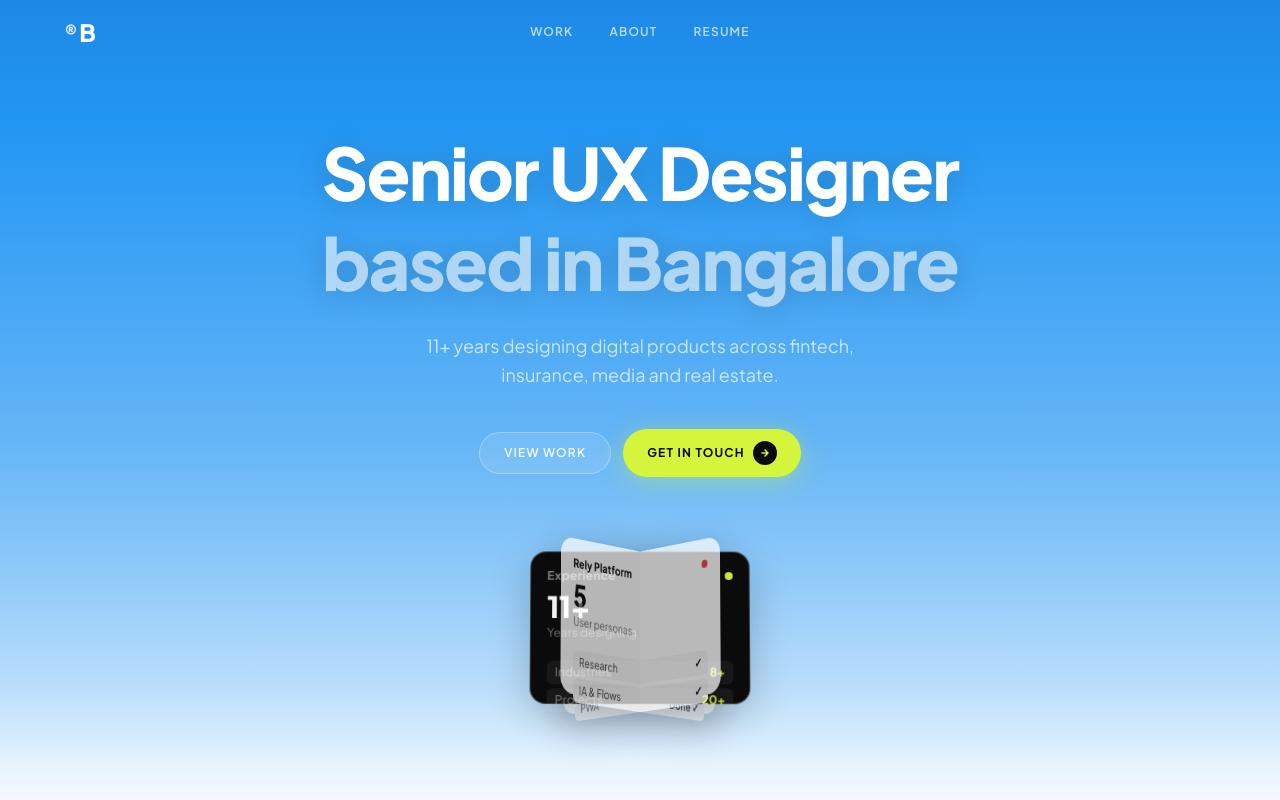
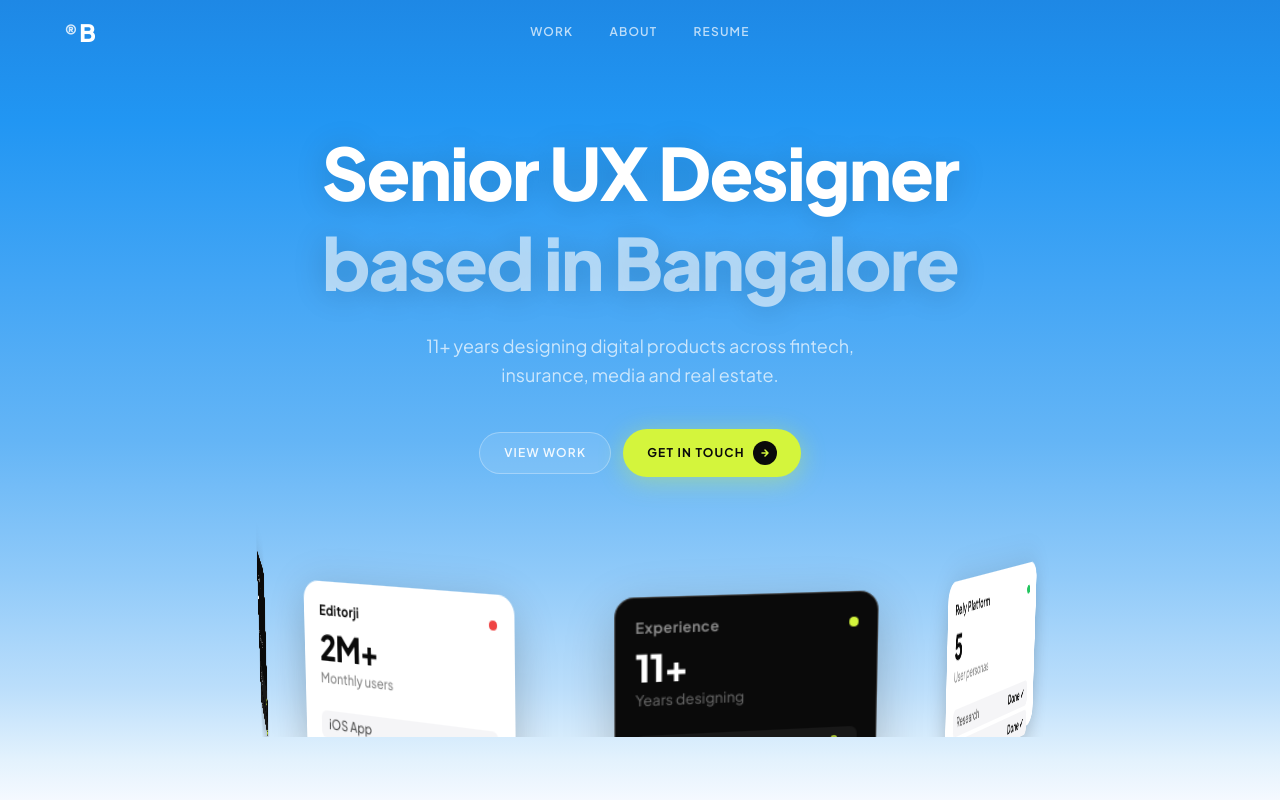
Before and after one commit to rajatbhand/rajat-portfolio, a Next.js app: page / in a window 1280 px wide. Shown: the top 800 px of the page. Built offline with nearby package versions, Linux system fonts and the light colour scheme; no server answers; the database is empty.

Commit message:
carousel fix

```diff
--- a/components/HomeClient.tsx
+++ b/components/HomeClient.tsx
@@ -18,6 +18,8 @@ const navLinkCls = 'text-xs font-semibold text-white/70 no-underline px-4 py-2 r
 
 export default function HomeClient({ works }: { works: any[] }) {
   const carouselRef = useRef<HTMLDivElement>(null)
+  const itemsRef    = useRef<HTMLElement[]>([])
+  const progressRef = useRef(0)          // radians
   const pausedRef   = useRef(false)
 
   useEffect(() => {
@@ -30,39 +32,30 @@ export default function HomeClient({ works }: { works: any[] }) {
     }, { threshold: 0.08, rootMargin: '0px 0px -40px 0px' })
     els.forEach(el => obs.observe(el))
 
-    // Arm-based ring — exact same technique as aeline.framer.website
-    // The whole ring container rotates (rotateY), each arm is fixed inside it,
-    // card sits at the end of each arm (translateZ). rotateX(10deg) = looking from above.
-    const container = carouselRef.current
-    if (!container) return () => obs.disconnect()
-
-    const arms  = Array.from(container.children) as HTMLElement[]
-    const total = arms.length
-    let   deg   = 0
+    // Per-card 3D ring — technique from video tutorial
+    // Container has CSS perspective (separate from preserve-3d carousel inside).
+    // Each card gets gsap.set({ x, z, rotateY }) every frame.
+    // rotateY = angle*(180/π) makes each card face inward; backface-visibility:hidden
+    // hides back cards automatically. No arm divs needed.
+    const items = itemsRef.current.filter(Boolean)
+    const total = items.length
+    const RADIUS = 370
 
     const onEnter = () => { pausedRef.current = true }
     const onLeave = () => { pausedRef.current = false }
-    const wrapper = container.parentElement
-    wrapper?.addEventListener('mouseenter', onEnter)
-    wrapper?.addEventListener('mouseleave', onLeave)
+    const container = carouselRef.current?.parentElement?.parentElement
+    container?.addEventListener('mouseenter', onEnter)
+    container?.addEventListener('mouseleave', onLeave)
 
     const tick = (_time: number, deltaTime: number) => {
-      if (!pausedRef.current) deg += deltaTime * 0.008   // ~8 deg/sec
+      if (!pausedRef.current) progressRef.current += deltaTime * 0.00018  // ~0.62°/frame @ 60fps → ~60s full orbit
 
-      // Rotate the whole ring
-      container.style.transform =
-        `translate(-50%, -50%) perspective(3000px) rotateX(10deg) rotateY(${deg}deg)`
-
-      // Fade out arms that are at the back of the ring
-      arms.forEach((arm, i) => {
-        const armAngle  = (i / total) * 360
-        const world     = ((deg + armAngle) % 360 + 360) % 360        // 0–360
-        const normed    = world > 180 ? world - 360 : world            // –180 to 180
-        // cosine falloff: 1 at front (0°), 0 at sides (±90°), hidden behind
-        const opacity   = Math.abs(normed) < 90
-          ? Math.max(0, Math.cos(normed * Math.PI / 180))
-          : 0
-        arm.style.opacity = String(opacity)
+      items.forEach((el, i) => {
+        const angle   = (i / total) * Math.PI * 2 + progressRef.current
+        const x       = Math.sin(angle) * RADIUS
+        const z       = Math.cos(angle) * RADIUS
+        const rotateY = angle * (180 / Math.PI)
+        gsap.set(el, { x, z, rotateY })
       })
     }
 
@@ -71,8 +64,8 @@ export default function HomeClient({ works }: { works: any[] }) {
     return () => {
       obs.disconnect()
       gsap.ticker.remove(tick)
-      wrapper?.removeEventListener('mouseenter', onEnter)
-      wrapper?.removeEventListener('mouseleave', onLeave)
+      container?.removeEventListener('mouseenter', onEnter)
+      container?.removeEventListener('mouseleave', onLeave)
     }
   }, [])
 
@@ -120,9 +113,14 @@ export default function HomeClient({ works }: { works: any[] }) {
           </div>
         </div>
 
-        {/* Arm-based ring carousel (same technique as aeline) */}
-        <div className="relative w-full" style={{ height: '220px' }}>
-          {/* Rotating ring — transform updated by GSAP ticker */}
+        {/* 3D ring carousel */}
+        {/* Outer: perspective (CSS property) + overflow clip — safe to have overflow:hidden here
+            because preserve-3d lives on the INNER carousel div, not this one */}
+        <div
+          className="relative w-full"
+          style={{ height: '220px', perspective: '1800px', overflow: 'hidden' }}
+        >
+          {/* Inner: preserve-3d, gentle tilt so ring looks viewed from slightly above */}
           <div
             ref={carouselRef}
             style={{
@@ -132,26 +130,22 @@ export default function HomeClient({ works }: { works: any[] }) {
               width: 0,
               height: 0,
               transformStyle: 'preserve-3d',
-              transform: 'translate(-50%, -50%) perspective(3000px) rotateX(10deg) rotateY(0deg)',
+              transform: 'rotateX(-8deg)',
             }}
           >
-            {orbitCards.map((c, i) => {
-              const armAngle = (i / orbitCards.length) * 360
-              return (
-                // Arm — fixed angle, card sits at the end via translateZ
+            {orbitCards.map((c, i) => (
               <div
                 key={i}
+                ref={(el) => { if (el) itemsRef.current[i] = el }}
+                className={`absolute rounded-2xl border p-4 flex flex-col [box-shadow:0_12px_40px_rgba(0,0,0,0.22)] ${c.dark ? 'bg-[#0a0a0a] border-white/20' : 'bg-white border-white/60'}`}
                 style={{
-                    position: 'absolute',
-                    width: 0,
-                    height: 0,
-                    transformStyle: 'preserve-3d',
-                    transform: `rotateY(${armAngle}deg)`,
+                  width: '220px',
+                  height: '155px',
+                  marginLeft: '-110px',
+                  marginTop: '-77px',
+                  backfaceVisibility: 'hidden',   // auto-hides back-half cards
+                  WebkitBackfaceVisibility: 'hidden',
                 }}
-                >
-                  <div
-                    className={`absolute rounded-2xl border p-4 flex flex-col [box-shadow:0_12px_40px_rgba(0,0,0,0.22)] ${c.dark ? 'bg-[#0a0a0a] border-white/20' : 'bg-white border-white/60'}`}
-                    style={{ width: '220px', height: '155px', marginLeft: '-110px', marginTop: '-77px', transform: 'translateZ(380px)' }}
               >
                 <div className="flex justify-between items-center mb-2">
                   <span className={`text-xs font-bold tracking-wide ${c.dark ? 'text-white/50' : 'text-[#0a0a0a]'}`}>{c.name}</span>
@@ -171,9 +165,7 @@ export default function HomeClient({ works }: { works: any[] }) {
                   ))}
                 </div>
               </div>
-                </div>
-              )
-            })}
+            ))}
           </div>
         </div>
 
```
Lines whose indentation alone changed are shown as unchanged.
